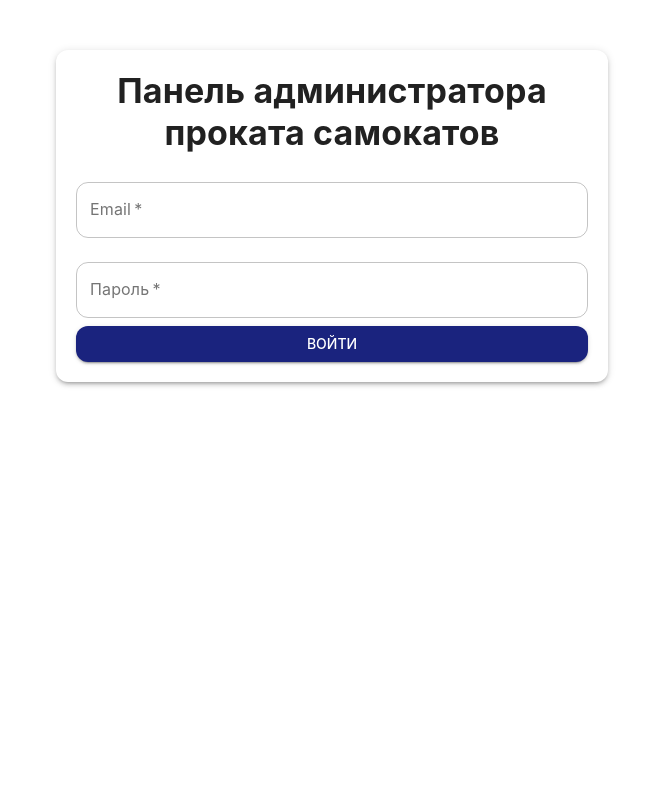
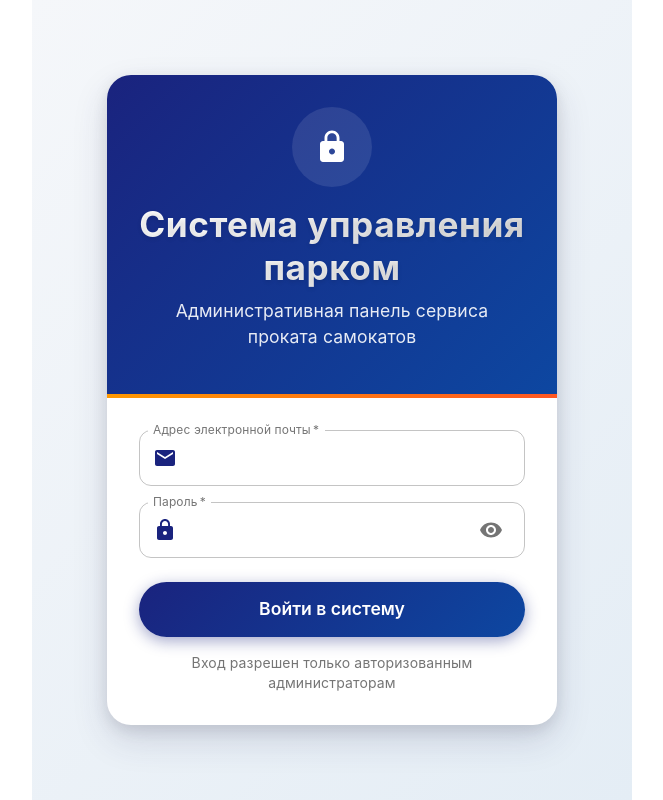
Before and after one commit to Airatik135/sun-rent-website, a React (Create React App) app: page /login in a window 1280 px wide. Shown: the whole page, without its empty margins (308-971 px from the left). Built offline with nearby package versions, Linux system fonts and the light colour scheme; no server answers.

Commit message:
Update Login.js

```diff
--- a/src/pages/Login.js
+++ b/src/pages/Login.js
@@ -2,13 +2,158 @@
 import React, { useState } from 'react';
 import { signInWithEmailAndPassword } from 'firebase/auth';
 import { auth } from '../firebase.js';
-import { TextField, Button, Typography, Container, Paper, Snackbar, Alert } from '@mui/material';
+import {
+  TextField,
+  Button,
+  Typography,
+  Container,
+  Paper,
+  Snackbar,
+  Alert,
+  Box,
+  InputAdornment,
+  IconButton,
+  useTheme,
+  useMediaQuery,
+  Grid,
+  Card,
+  CardContent,
+  CardActions
+} from '@mui/material';
+import {
+  Email as EmailIcon,
+  Lock as LockIcon,
+  Visibility,
+  VisibilityOff
+} from '@mui/icons-material';
+import { styled } from '@mui/material/styles';
+
+// Стилизованные компоненты
+const LoginContainer = styled(Container)(({ theme }) => ({
+  minHeight: '100vh',
+  display: 'flex',
+  alignItems: 'center',
+  justifyContent: 'center',
+  background: 'linear-gradient(135deg, #f5f7fa 0%, #e4edf5 100%)',
+  padding: theme.spacing(2),
+}));
+
+const LoginCard = styled(Card)(({ theme }) => ({
+  maxWidth: 450,
+  width: '100%',
+  margin: '0 auto',
+  borderRadius: '24px',
+  overflow: 'hidden',
+  boxShadow: '0 15px 35px rgba(50, 50, 93, 0.15), 0 5px 15px rgba(0, 0, 0, 0.1)',
+  transition: 'transform 0.3s ease, box-shadow 0.3s ease',
+  '&:hover': {
+    transform: 'translateY(-5px)',
+    boxShadow: '0 20px 40px rgba(50, 50, 93, 0.2), 0 10px 20px rgba(0, 0, 0, 0.15)',
+  },
+}));
+
+const CardHeader = styled(Box)(({ theme }) => ({
+  background: 'linear-gradient(135deg, #1a237e 0%, #0d47a1 100%)',
+  color: 'white',
+  padding: theme.spacing(4),
+  textAlign: 'center',
+  position: 'relative',
+  '&:after': {
+    content: '""',
+    position: 'absolute',
+    bottom: 0,
+    left: 0,
+    width: '100%',
+    height: '4px',
+    background: 'linear-gradient(90deg, #ff9800, #ff5722)',
+  }
+}));
+
+const GradientButton = styled(Button)(({ theme }) => ({
+  background: 'linear-gradient(135deg, #1a237e 0%, #0d47a1 100%)',
+  color: 'white',
+  borderRadius: '50px',
+  padding: '12px 0',
+  fontSize: '1.1rem',
+  fontWeight: 600,
+  textTransform: 'none',
+  boxShadow: '0 4px 15px rgba(26, 35, 126, 0.4)',
+  transition: 'all 0.3s ease',
+  '&:hover': {
+    background: 'linear-gradient(135deg, #0d47a1 0%, #1a237e 100%)',
+    boxShadow: '0 6px 20px rgba(26, 35, 126, 0.5)',
+    transform: 'translateY(-2px)',
+  },
+  '&:disabled': {
+    background: 'linear-gradient(135deg, #3f51b5 0%, #283593 100%)',
+  }
+}));
+
+const FormContainer = styled(Box)(({ theme }) => ({
+  padding: theme.spacing(4),
+  [theme.breakpoints.down('sm')]: {
+    padding: theme.spacing(2),
+  }
+}));
+
+const ErrorAlert = styled(Alert)(({ theme }) => ({
+  borderRadius: '12px',
+  marginTop: theme.spacing(2),
+  '& .MuiAlert-icon': {
+    color: '#f44336',
+  }
+}));
+
+const TitleTypography = styled(Typography)(({ theme }) => ({
+  fontSize: '2.2rem',
+  fontWeight: 700,
+  background: 'linear-gradient(90deg, #ffffff 0%, #e0e0e0 100%)',
+  WebkitBackgroundClip: 'text',
+  WebkitTextFillColor: 'transparent',
+  textShadow: '0 2px 4px rgba(0,0,0,0.1)',
+  letterSpacing: '0.5px',
+  [theme.breakpoints.down('sm')]: {
+    fontSize: '1.8rem',
+  }
+}));
+
+const SubtitleTypography = styled(Typography)(({ theme }) => ({
+  fontSize: '1.1rem',
+  color: 'rgba(255, 255, 255, 0.9)',
+  fontWeight: 400,
+  marginTop: theme.spacing(1),
+  [theme.breakpoints.down('sm')]: {
+    fontSize: '0.95rem',
+  }
+}));
+
+const CustomTextField = styled(TextField)(({ theme }) => ({
+  '& .MuiOutlinedInput-root': {
+    borderRadius: '12px',
+    '&:hover fieldset': {
+      borderColor: '#1a237e',
+    },
+    '&.Mui-focused fieldset': {
+      borderColor: '#1a237e',
+      borderWidth: 2,
+    },
+  },
+  '& .MuiInputLabel-root.Mui-focused': {
+    color: '#1a237e',
+  },
+  '& .MuiInputAdornment-root': {
+    color: '#1a237e',
+  }
+}));
 
 const Login = ({ onLogin }) => {
   const [email, setEmail] = useState('');
   const [password, setPassword] = useState('');
   const [error, setError] = useState('');
   const [snackbarOpen, setSnackbarOpen] = useState(false);
+  const [showPassword, setShowPassword] = useState(false);
+  const theme = useTheme();
+  const isMobile = useMediaQuery(theme.breakpoints.down('sm'));
 
   const handleLogin = async (e) => {
     e.preventDefault();
@@ -33,47 +178,140 @@ const Login = ({ onLogin }) => {
     setSnackbarOpen(false);
   };
 
+  const handleClickShowPassword = () => {
+    setShowPassword(!showPassword);
+  };
+
+  const handleMouseDownPassword = (event) => {
+    event.preventDefault();
+  };
+
   return (
-    <Container maxWidth="sm" style={{ marginTop: '50px' }}>
-      <Paper elevation={3} style={{ padding: '20px', textAlign: 'center' }}>
-        <Typography variant="h4" gutterBottom>
-          Панель администратора проката самокатов
-        </Typography>
+    <LoginContainer maxWidth="sm">
+      <LoginCard elevation={0}>
+        <CardHeader>
+          <Box sx={{
+            display: 'flex',
+            flexDirection: 'column',
+            alignItems: 'center',
+            mb: 2
+          }}>
+            <Box sx={{
+              width: 80,
+              height: 80,
+              borderRadius: '50%',
+              bgcolor: 'rgba(255,255,255,0.1)',
+              display: 'flex',
+              alignItems: 'center',
+              justifyContent: 'center',
+              mb: 2
+            }}>
+              <LockIcon sx={{ fontSize: 36, color: 'white' }} />
+            </Box>
+            <TitleTypography variant="h4">
+              Система управления парком
+            </TitleTypography>
+            <SubtitleTypography variant="body1">
+              Административная панель сервиса проката самокатов
+            </SubtitleTypography>
+          </Box>
+        </CardHeader>
+
+        <FormContainer>
           <form onSubmit={handleLogin}>
-          <TextField
-            label="Email"
+            <Grid container spacing={2}>
+              <Grid item xs={12}>
+                <CustomTextField
+                  label="Адрес электронной почты"
                   type="email"
                   value={email}
                   onChange={(e) => setEmail(e.target.value)}
                   required
                   fullWidth
-            margin="normal"
+                  variant="outlined"
+                  size="medium"
+                  InputProps={{
+                    startAdornment: (
+                      <InputAdornment position="start">
+                        <EmailIcon color="primary" />
+                      </InputAdornment>
+                    ),
+                  }}
                 />
-          <TextField
+              </Grid>
+
+              <Grid item xs={12}>
+                <CustomTextField
                   label="Пароль"
-            type="password"
+                  type={showPassword ? 'text' : 'password'}
                   value={password}
                   onChange={(e) => setPassword(e.target.value)}
                   required
                   fullWidth
-            margin="normal"
+                  variant="outlined"
+                  size="medium"
+                  InputProps={{
+                    startAdornment: (
+                      <InputAdornment position="start">
+                        <LockIcon color="primary" />
+                      </InputAdornment>
+                    ),
+                    endAdornment: (
+                      <InputAdornment position="end">
+                        <IconButton
+                          aria-label="toggle password visibility"
+                          onClick={handleClickShowPassword}
+                          onMouseDown={handleMouseDownPassword}
+                        >
+                          {showPassword ? <VisibilityOff /> : <Visibility />}
+                        </IconButton>
+                      </InputAdornment>
+                    ),
+                  }}
                 />
-          <Button type="submit" variant="contained" color="primary" fullWidth>
-            Войти
-          </Button>
+              </Grid>
+            </Grid>
+
+            {error && (
+              <ErrorAlert severity="error">
+                {error}
+              </ErrorAlert>
+            )}
+
+            <Box mt={3}>
+              <GradientButton type="submit" variant="contained" fullWidth>
+                Войти в систему
+              </GradientButton>
+            </Box>
+
+            <Box mt={2} textAlign="center">
+              <Typography variant="body2" color="textSecondary">
+                Вход разрешен только авторизованным администраторам
+              </Typography>
+            </Box>
           </form>
-        {error && (
-          <Alert severity="error" style={{ marginTop: '20px' }}>
-            {error}
-          </Alert>
-        )}
-      </Paper>
-      <Snackbar open={snackbarOpen} autoHideDuration={6000} onClose={handleCloseSnackbar}>
-        <Alert onClose={handleCloseSnackbar} severity="success" sx={{ width: '100%' }}>
-          Успешно!
+        </FormContainer>
+      </LoginCard>
+
+      <Snackbar
+        open={snackbarOpen}
+        autoHideDuration={6000}
+        onClose={handleCloseSnackbar}
+        anchorOrigin={{ vertical: 'bottom', horizontal: 'center' }}
+      >
+        <Alert
+          onClose={handleCloseSnackbar}
+          severity="success"
+          sx={{
+            width: '100%',
+            borderRadius: 2,
+            fontWeight: 500
+          }}
+        >
+          Успешная авторизация! Добро пожаловать в систему управления.
         </Alert>
       </Snackbar>
-    </Container>
+    </LoginContainer>
   );
 };
 
```
Lines whose indentation alone changed are shown as unchanged.
